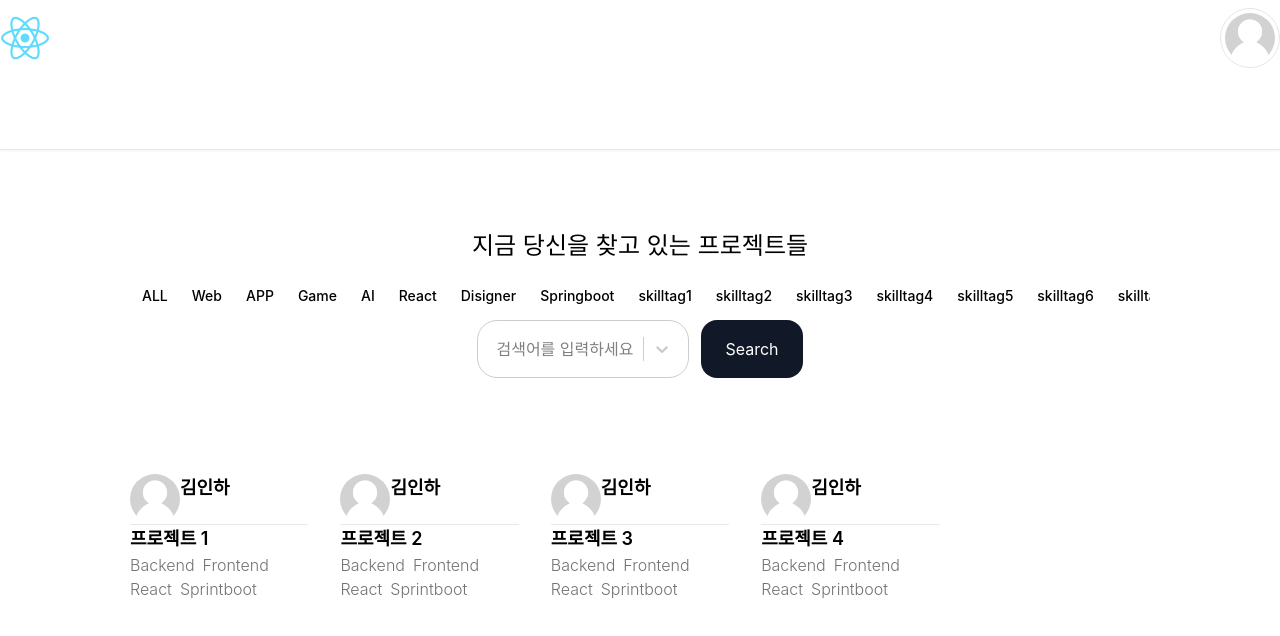
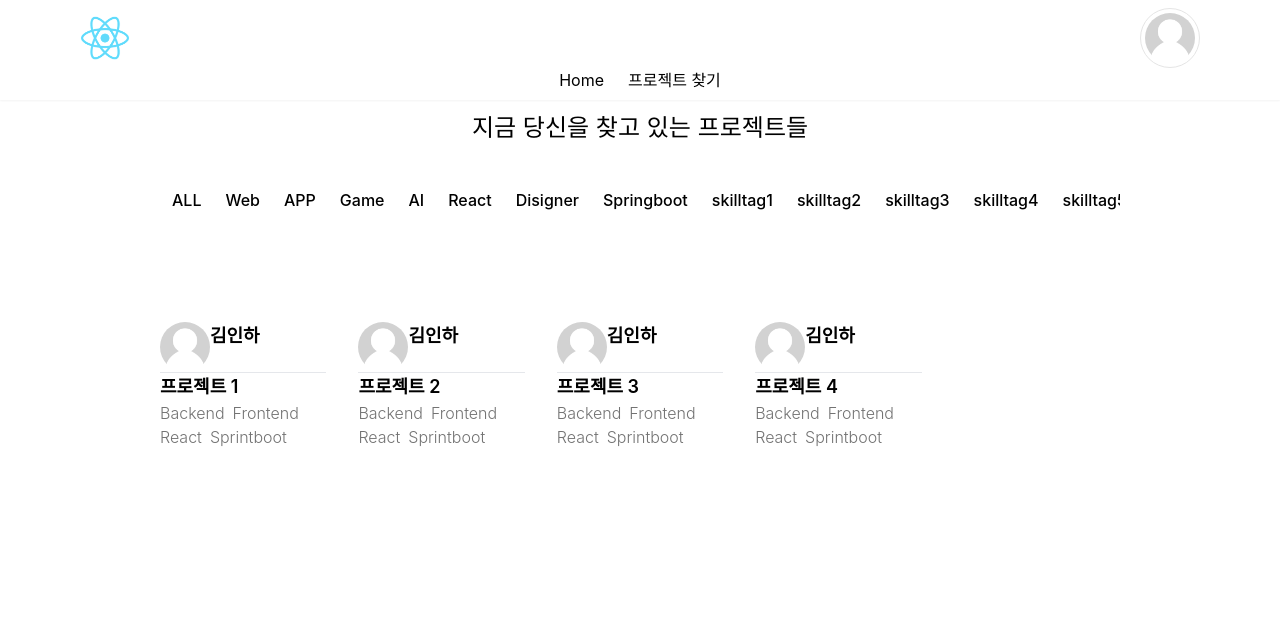
Before and after one commit to Outbackend/FrontEnd, a React (Create React App) app: page / in a window 1280 px wide. Shown: the top 636 px of the page. Built offline with nearby package versions, Linux system fonts and the light colour scheme.

Commit message:
feat navigation bar

```diff
--- a/package.json
+++ b/package.json
@@ -21,7 +21,8 @@
     "react-slideshow-image": "^4.3.1",
     "remark-gfm": "^4.0.0",
     "tailwindcss": "^3.4.4",
-    "web-vitals": "^2.1.4"
+    "web-vitals": "^2.1.4",
+    "zustand": "^4.5.2"
   },
   "scripts": {
     "start": "react-scripts start",
--- /dev/null
+++ b/src/components/Assets/Container.jsx
@@ -0,0 +1,17 @@
+const Container = ({children}) => {
+    return (
+        <div className="max-w-[2500px]
+        mx-auto
+        py-10px
+        my-10px
+        xl:px-20
+        md:px-10
+        sm:px-2
+        px-4"
+        >
+        {children}
+        </div>
+    )
+}
+
+export default Container
--- a/src/components/Layout/Header.jsx
+++ b/src/components/Layout/Header.jsx
@@ -2,7 +2,8 @@ import {useNavigate} from "react-router-dom";
 import React, { useState, useCallback } from "react";
 import Logo from './header/Logo';
 import UserImg from './header/LogoUser';
-import Navigation from "./header/Navigation";
+import {Navigation} from "./header/Navigation";
+import Container from "../Assets/Container";
 
 
 const Header = ({user}) => {
@@ -16,7 +17,8 @@ const Header = ({user}) => {
 
     return(
         <>
-            <div className="w-full h-[150px] bg-white z-10 shadow-sm py-2 border-b-[1px]">
+            <div className="fixed w-full bg-white shadow-sm py-2">
+                <Container>
                 <div className="flex flex-row items-center justify-between">
                     <div>
                         <Logo />
@@ -87,6 +89,7 @@ const Header = ({user}) => {
                         </div>
                     </div>
                 )}
+                </Container>
                 <Navigation/>
             </div>
         </>
--- a/src/components/Layout/Layout.jsx
+++ b/src/components/Layout/Layout.jsx
@@ -7,7 +7,7 @@ const PageLayout = (props) => {
     return(
         <div>
             <Header />
-            <div className='w-[1180px] m-auto'>
+            <div className='mw-[2500px] m-auto'>
                 <Outlet />
             </div>
         </div>
--- a/src/components/Layout/header/Navigation.jsx
+++ b/src/components/Layout/header/Navigation.jsx
@@ -1,11 +1,23 @@
 import React from "react";
+import {Link} from "react-router-dom"
+import Container from "../../Assets/Container"
+import searchWindow from "../../Page/Home/searchOpen"
 
 export const Navigation = () => {
+
+  const window = searchWindow();
+
   return (
-    <div>
-
-    </div>
+    <Container>
+        <div className="flex justify-center items-center gap-6">
+          <div>
+            <Link to="/" onClick={window.onClose}>Home</Link>
+          </div>
+          <div onClick={window.onOpen}
+            className="cursor-pointer">
+            프로젝트 찾기
+          </div>
+        </div>
+    </Container>
   );
 };
-
-export default Navigation;
--- a/src/components/Page/Home.jsx
+++ b/src/components/Page/Home.jsx
@@ -1,21 +1,12 @@
 import Categories from "./Home/Category"
 import ProjectList from "./Home/ProjectList"
+import Container from "../Assets/Container"
 import Search from "./Home/Search"
 
 const Home = () => {
     return (
-        <div className="
-        max-w-[2000px]
-        mx-auto
-        py-10px
-        my-10px
-        xl:px-20
-        md:px-10
-        sm:px-2
-        px-4
-        pt-20
-        ">
-            <div className="text-center">
+        <Container>
+            <div className="text-center pt-28">
                 <h3 className="text-2xl mb-3">
                     지금 당신을 찾고 있는 프로젝트들
                 </h3>
@@ -23,7 +14,7 @@ const Home = () => {
             <Categories/>
             <Search/>
             <ProjectList/>
-        </div>
+        </Container>
     )
 }
 
--- a/src/components/Page/Home/Category.jsx
+++ b/src/components/Page/Home/Category.jsx
@@ -1,5 +1,7 @@
 import { useSearchParams } from "react-router-dom"
 import CategoryBox from "./CategoryBox";
+import Container from "../../Assets/Container"
+import searchOpen from "./searchOpen"
 
 export const skillTags = [
     {label: 'ALL'},
@@ -22,10 +24,16 @@ export const skillTags = [
 const Category = () => {
 
     const [params, setParams] = useSearchParams();
-    const skillTag = params?.get("category")
+    const skillTag = params?.get("skillTag")
+    const window = searchOpen();
 
+    if (window.isOpen){
+        return null;
+    }
     return (
+        <Container>
         <div className="
+            pt-5
             flex
             flex-row
             items-center
@@ -40,6 +48,7 @@ const Category = () => {
             ))
             }
         </div>
+        </Container>
     )
 }
 
--- a/src/components/Page/Home/CategoryBox.jsx
+++ b/src/components/Page/Home/CategoryBox.jsx
@@ -49,7 +49,7 @@ const CategoryBox = ({label, selected}) => {
                 ${selected?'text-gray-900':'text-black'}
             `}
             >
-            <div className="font-medium text-sm">
+            <div className="font-medium text-s">
                 {label}
             </div>
         </div>
--- a/src/components/Page/Home/ProjectList.jsx
+++ b/src/components/Page/Home/ProjectList.jsx
@@ -1,6 +1,7 @@
 import { useSearchParams } from "react-router-dom";
 import ProjectBox from "./ProjectBox";
 import getProjects from "./getProjects"
+import Container from "../../Assets/Container";
 
 const ProjectList = () => {
     //cont Projects = getProjects({searchParams})
@@ -8,7 +9,8 @@ const ProjectList = () => {
     const [params, getParams] = useSearchParams();
 
     return(
-        <div  className="
+        <Container>
+        <div className="
             pt-24
             grid
             grid-cols-1
@@ -27,6 +29,7 @@ const ProjectList = () => {
                 )
             )}
         </div>
+        </Container>
     )
 }
 
--- a/src/components/Page/Home/Search.jsx
+++ b/src/components/Page/Home/Search.jsx
@@ -1,10 +1,11 @@
 import Select from "react-select"
-import { useCallback, useState} from "react";
+import { useCallback, useEffect, useState} from "react";
 import { useNavigate, useSearchParams } from "react-router-dom";
 import qs from 'query-string'
 
 import {AllItem} from "./getItem"
 import SearchButton from "../../Assets/SearchButton"
+import searchWindow from "./searchOpen";
 
 const groupStyles = {
     display: 'flex',
@@ -23,9 +24,14 @@ const Search = () => {
     const [params, setParams] = useSearchParams();
     const navigate = useNavigate();
     const [skillTag, setSkilltag] = useState([]);
+    const window = searchWindow();
     // const [position, setPosition] = useState();
     // const [stack, setStack] = useState();
     // const [range, setRange ] = useState();
+
+    // useEffect(()=>{
+    //     setShowWindow(window.isOpen);
+    // },[window.isOpen])
 
     const handler = (event) => {
         const selected = []
@@ -60,9 +66,12 @@ const Search = () => {
         params
       ]);
 
+    if(!window.isOpen){
+        return null;
+    }
+
     return(
-        <div>
-            <div className="flex justify-center gap-3 mx-5">
+        <div className="pt-7 flex justify-center gap-3">
             <Select
                 placeholder="검색어를 입력하세요"
                 isMulti
@@ -86,7 +95,7 @@ const Search = () => {
                 onClick={onSubmit}
             />
         </div>
-        </div>
+
     )
 }
 
--- /dev/null
+++ b/src/components/Page/Home/searchOpen.jsx
@@ -0,0 +1,9 @@
+import {create} from 'zustand'
+
+const searchWindow = create((set) => ({
+    isOpen: false,
+    onOpen: ()=> set({isOpen:true}),
+    onClose: ()=> set({isOpen:false}),
+}))
+
+export default searchWindow
```
Also changed, not shown: 1 other file (tests, documents, lock files or other folders). Lines whose indentation alone changed are shown as unchanged.
